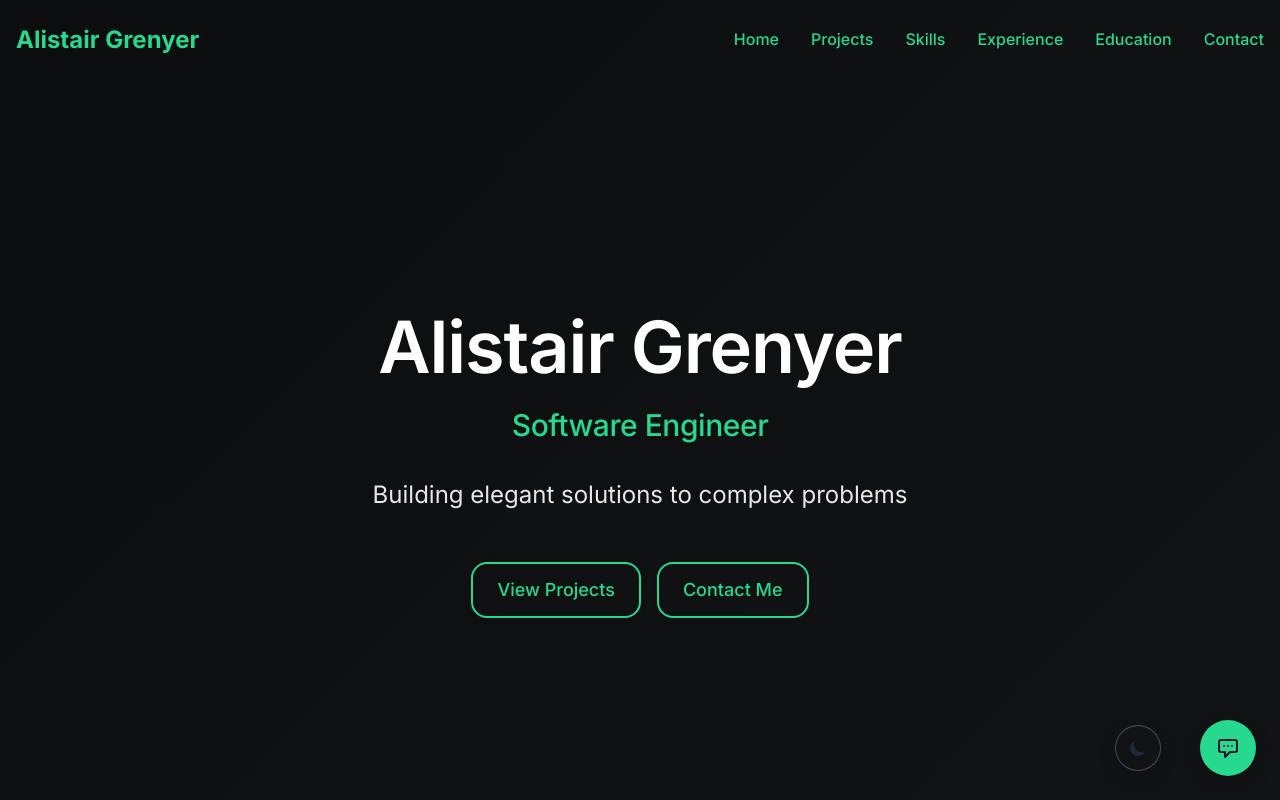
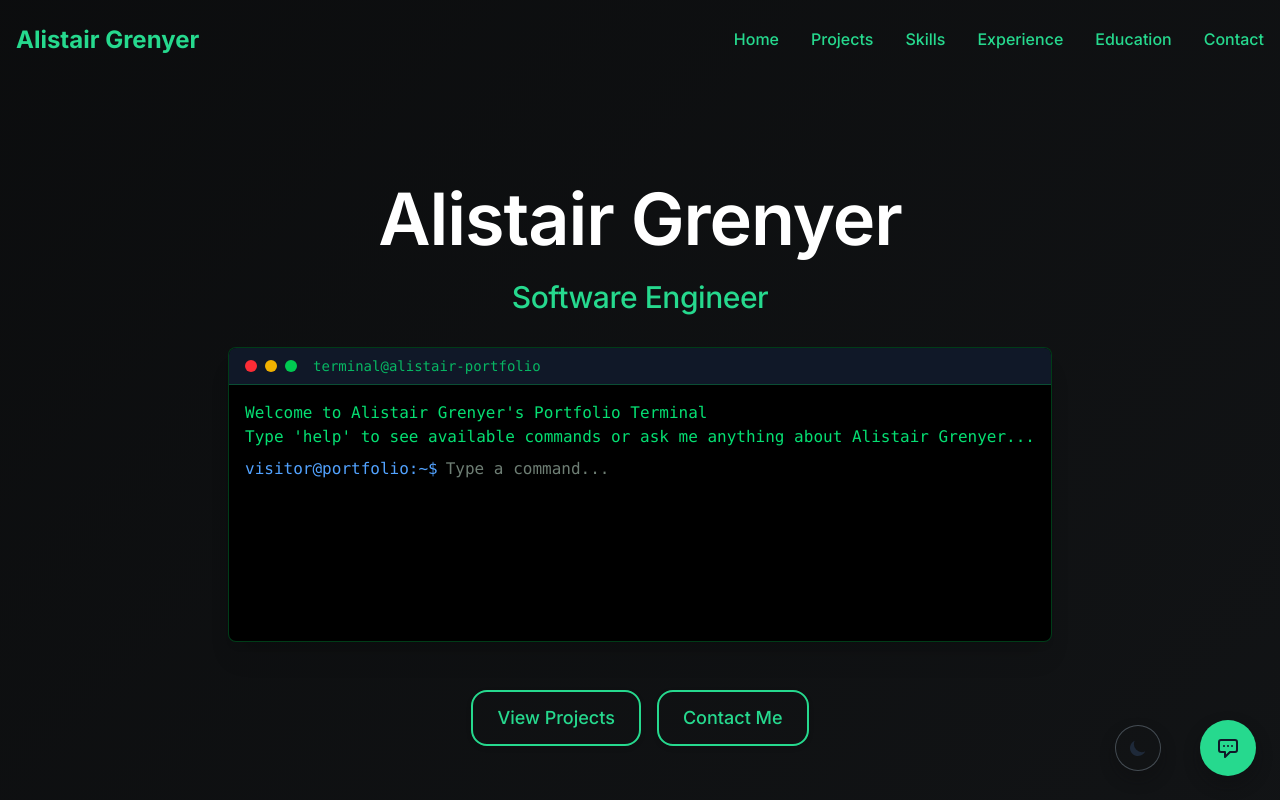
Before and after one commit to alistairgrenyer/portfolio-front, a Next.js app: page / in a window 1280 px wide. Shown: the top 800 px of the page. Built offline with nearby package versions, Linux system fonts and the light colour scheme.

Commit message:
terminal hero

```diff
--- a/src/app/globals.css
+++ b/src/app/globals.css
@@ -125,8 +125,8 @@
 
     /* Copy colours */
     --color-primary:  hsl(0 0% 100%);
-    --color-primary-light:hsl(0 0% 80%);
-    --color-primary-dark: hsl(0 0% 65%);
+    --color-primary-light:hsl(0 0% 95%);
+    --color-primary-dark: hsl(0 0% 85%);
 
     --color-accent:        hsl(155 70% 60%);
     --color-accent-light:  hsl(155 70% 75%);
--- a/src/components/sections/HomeSection.tsx
+++ b/src/components/sections/HomeSection.tsx
@@ -1,9 +1,16 @@
 'use client';
 
+import { useState } from 'react';
 import { useProfile } from '@/hooks/useProfile';
+import Terminal from '@/components/terminal/Terminal';
+import { Message } from '@/types/chat';
 
 export default function HomeSection() {
   const { profile, loading } = useProfile();
+
+  // Terminal state
+  const [messages, setMessages] = useState<Message[]>([]);
+  const [isLoading, setIsLoading] = useState(false);
 
   return (
     <section id="home" className="min-h-screen flex items-center justify-center bg-background dark:bg-background-dark py-12">
@@ -27,9 +34,61 @@ export default function HomeSection() {
             <h2 className="text-xl sm:text-2xl md:text-3xl font-medium mb-8 text-accent dark:text-accent-dark text-balance">
               {profile?.basics.title}
             </h2>
-            <p className="text-lg sm:text-xl md:text-2xl max-w-3xl mx-auto mb-12 text-primary dark:text-primary-dark opacity-90 text-balance leading-relaxed">
-              {profile?.basics.tagline}
-            </p>
+
+            {/* Terminal UI replaces the tagline */}
+            <div className="w-full mx-auto mb-12 text-left" style={{ maxWidth: '100%' }}>
+              <Terminal
+                initialMessage={`Welcome to ${profile?.basics.name}'s Portfolio Terminal\nType 'help' to see available commands or ask me anything about ${profile?.basics.name}...`}
+                prompt="visitor@portfolio:~$"
+                onSendMessage={(message) => {
+                  // Add user message
+                  const userMessage = {
+                    id: Date.now().toString(),
+                    role: 'user' as const,
+                    content: message,
+                    timestamp: Date.now()
+                  };
+
+                  setMessages(prev => [...prev, userMessage]);
+                  setIsLoading(true);
+
+                  // Simulate response after a short delay
+                  setTimeout(() => {
+                    let response = "I'm a simulated response. Currently, I'm not connected to an LLM backend.";
+
+                    // Simple response logic
+                    if (message.toLowerCase().includes('help')) {
+                      response = "Available commands:\n- about: Learn about Alistair\n- skills: See Alistair's technical skills\n- projects: View portfolio projects\n- contact: Get contact information\n- clear: Clear the terminal";
+                    } else if (message.toLowerCase().includes('about')) {
+                      response = `${profile?.basics.name} is ${profile?.basics.title} with a passion for building great software.`;
+                    } else if (message.toLowerCase().includes('skills')) {
+                      response = "Skills include: React, TypeScript, Next.js, and more.";
+                    } else if (message.toLowerCase().includes('projects')) {
+                      response = "Check out the Projects section below to see my work!";
+                    } else if (message.toLowerCase().includes('contact')) {
+                      response = "You can reach me through the Contact section at the bottom of this page.";
+                    } else if (message.toLowerCase().includes('clear')) {
+                      setMessages([]);
+                      setIsLoading(false);
+                      return;
+                    }
+
+                    // Add assistant response
+                    const assistantMessage = {
+                      id: (Date.now() + 1).toString(),
+                      role: 'assistant' as const,
+                      content: response,
+                      timestamp: Date.now()
+                    };
+
+                    setMessages(prev => [...prev, assistantMessage]);
+                    setIsLoading(false);
+                  }, 1000);
+                }}
+                messages={messages}
+                isLoading={isLoading}
+              />
+            </div>
 
             {/* Quick Nav Links */}
             <div className="flex flex-wrap justify-center gap-4 mt-8">
--- /dev/null
+++ b/src/components/terminal/Terminal.tsx
@@ -0,0 +1,124 @@
+'use client';
+
+import { useState, useEffect, useRef } from 'react';
+import { useTypewriter } from '../../hooks/useTypewriter';
+
+interface TerminalProps {
+  initialMessage?: string;
+  prompt?: string;
+  onSendMessage: (message: string) => void;
+  messages: Array<{ role: 'user' | 'assistant'; content: string; id: string }>;
+  isLoading?: boolean;
+}
+
+export default function Terminal({
+  initialMessage = "Welcome to Alistair's Portfolio Terminal. Type 'help' to see available commands.",
+  prompt = "visitor@portfolio:~$",
+  onSendMessage,
+  messages,
+  isLoading = false,
+}: TerminalProps) {
+  const [input, setInput] = useState('');
+  const terminalRef = useRef<HTMLDivElement>(null);
+  const inputRef = useRef<HTMLInputElement>(null);
+
+  // Typewriter effect for the initial message
+  const { text: typedInitialMessage, isDone } = useTypewriter(initialMessage, {
+    delay: 30,
+    startDelay: 500,
+  });
+
+  // Auto-scroll to bottom when messages change
+  useEffect(() => {
+    if (terminalRef.current) {
+      terminalRef.current.scrollTop = terminalRef.current.scrollHeight;
+    }
+  }, [messages, typedInitialMessage]);
+
+  // Focus input when component mounts
+  useEffect(() => {
+    if (inputRef.current) {
+      inputRef.current.focus();
+    }
+  }, []);
+
+  // Handle form submission
+  const handleSubmit = (e: React.FormEvent) => {
+    e.preventDefault();
+
+    if (input.trim() && !isLoading) {
+      onSendMessage(input.trim());
+      setInput('');
+    }
+  };
+
+  // Focus the input when clicking anywhere in the terminal
+  const handleTerminalClick = () => {
+    inputRef.current?.focus();
+  };
+
+  return (
+    <div
+      className="w-full max-w-3xl mx-auto bg-black bg-opacity-85 text-green-400 rounded-md shadow-xl border border-green-500/30 overflow-hidden font-mono text-left"
+      onClick={handleTerminalClick}
+    >
+      {/* Terminal header */}
+      <div className="flex items-center px-4 py-2 bg-gray-900 border-b border-green-500/30">
+        <div className="flex space-x-2 mr-4">
+          <div className="w-3 h-3 rounded-full bg-red-500"></div>
+          <div className="w-3 h-3 rounded-full bg-yellow-500"></div>
+          <div className="w-3 h-3 rounded-full bg-green-500"></div>
+        </div>
+        <div className="flex-1 text-sm opacity-80">terminal@alistair-portfolio</div>
+      </div>
+
+      {/* Terminal content */}
+      <div
+        ref={terminalRef}
+        className="p-4 h-64 overflow-y-auto w-full"
+        aria-live="polite"
+      >
+        {/* Initial welcome message with typewriter effect */}
+        <p className="mb-2 whitespace-pre-line">{typedInitialMessage}</p>
+
+        {/* Message history */}
+        {messages.map((message, index) => (
+          <div key={index} className="mb-2">
+            {message.role === 'user' ? (
+              <div>
+                <span className="text-blue-400">{prompt} </span>
+                <span>{message.content}</span>
+              </div>
+            ) : (
+              <div className="whitespace-pre-line text-green-300">{message.content}</div>
+            )}
+          </div>
+        ))}
+
+        {/* Loading indicator */}
+        {isLoading && (
+          <div className="flex items-center h-5">
+            <span className="inline-block w-2 h-4 bg-green-400 animate-pulse mr-1"></span>
+          </div>
+        )}
+
+        {/* Input form - only show if initial message has finished typing */}
+        {isDone && (
+          <form onSubmit={handleSubmit} className="flex items-center mt-2 w-full">
+            <span className="text-blue-400 mr-2 whitespace-nowrap">{prompt}</span>
+            <input
+              ref={inputRef}
+              type="text"
+              value={input}
+              onChange={(e) => setInput(e.target.value)}
+              className="flex-1 bg-transparent border-none outline-none text-green-100 caret-green-400 w-full min-w-0"
+              placeholder="Type a command..."
+              disabled={isLoading}
+              aria-label="Terminal input"
+            />
+          </form>
+        )}
+      </div>
+    </div>
+  );
+}
--- /dev/null
+++ b/src/hooks/useTypewriter.ts
@@ -0,0 +1,60 @@
+'use client';
+
+import { useState, useEffect } from 'react';
+
+interface TypewriterOptions {
+  delay?: number;
+  startDelay?: number;
+}
+
+export function useTypewriter(
+  text: string,
+  options: TypewriterOptions = {}
+) {
+  const { delay = 50, startDelay = 0 } = options;
+  const [displayText, setDisplayText] = useState('');
+  const [currentIndex, setCurrentIndex] = useState(0);
+  const [isDone, setIsDone] = useState(false);
+
+  useEffect(() => {
+    // Reset state when text changes
+    setDisplayText('');
+    setCurrentIndex(0);
+    setIsDone(false);
+
+    // Initial delay before starting to type
+    const startTimeout = setTimeout(() => {
+      // Don't start if text is empty
+      if (!text) {
+        setIsDone(true);
+        return;
+      }
+
+      // Start typing effect
+      const interval = setInterval(() => {
+        setCurrentIndex((prevIndex) => {
+          const nextIndex = prevIndex + 1;
+
+          if (nextIndex > text.length) {
+            clearInterval(interval);
+            setIsDone(true);
+            return prevIndex;
+          }
+
+          setDisplayText(text.slice(0, nextIndex));
+          return nextIndex;
+        });
+      }, delay);
+
+      return () => clearInterval(interval);
+    }, startDelay);
+
+    return () => clearTimeout(startTimeout);
+  }, [text, delay, startDelay]);
+
+  return {
+    text: displayText,
+    isDone,
+    progress: text ? currentIndex / text.length : 1,
+  };
+}
```
